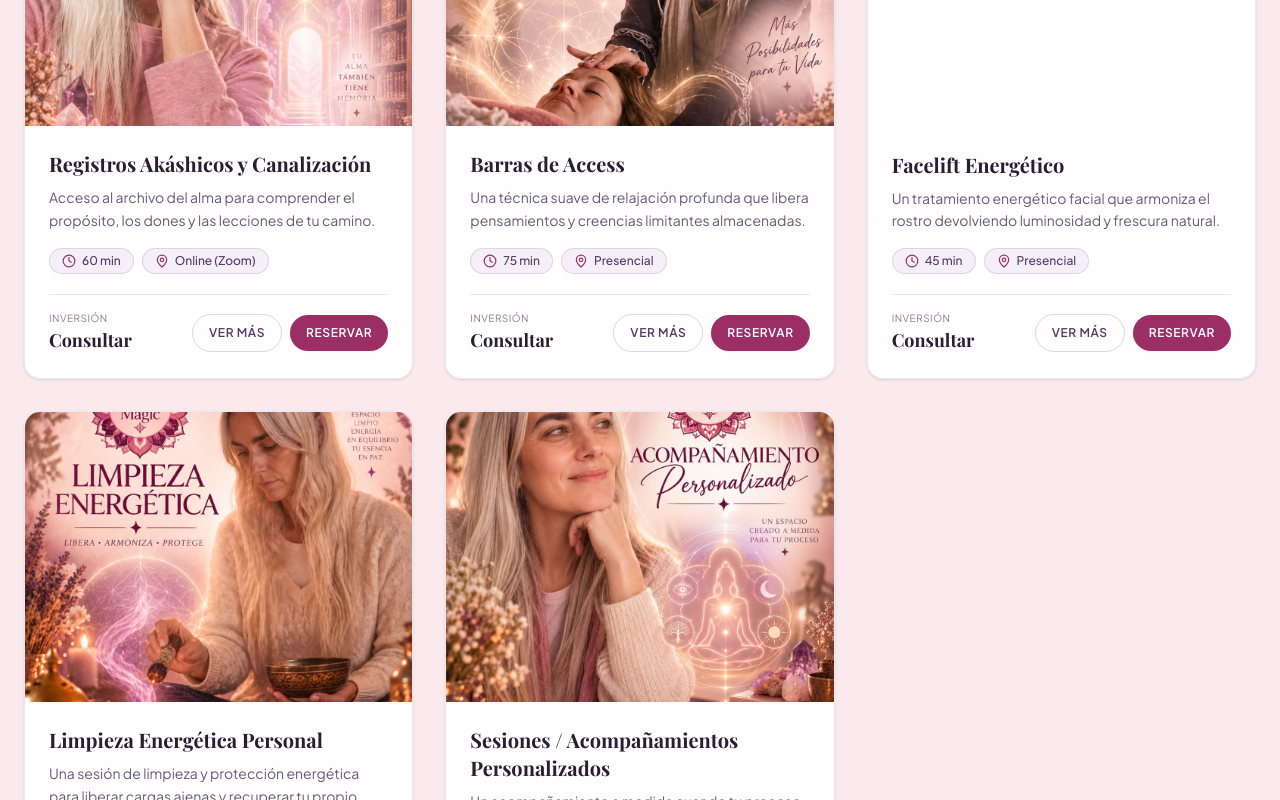
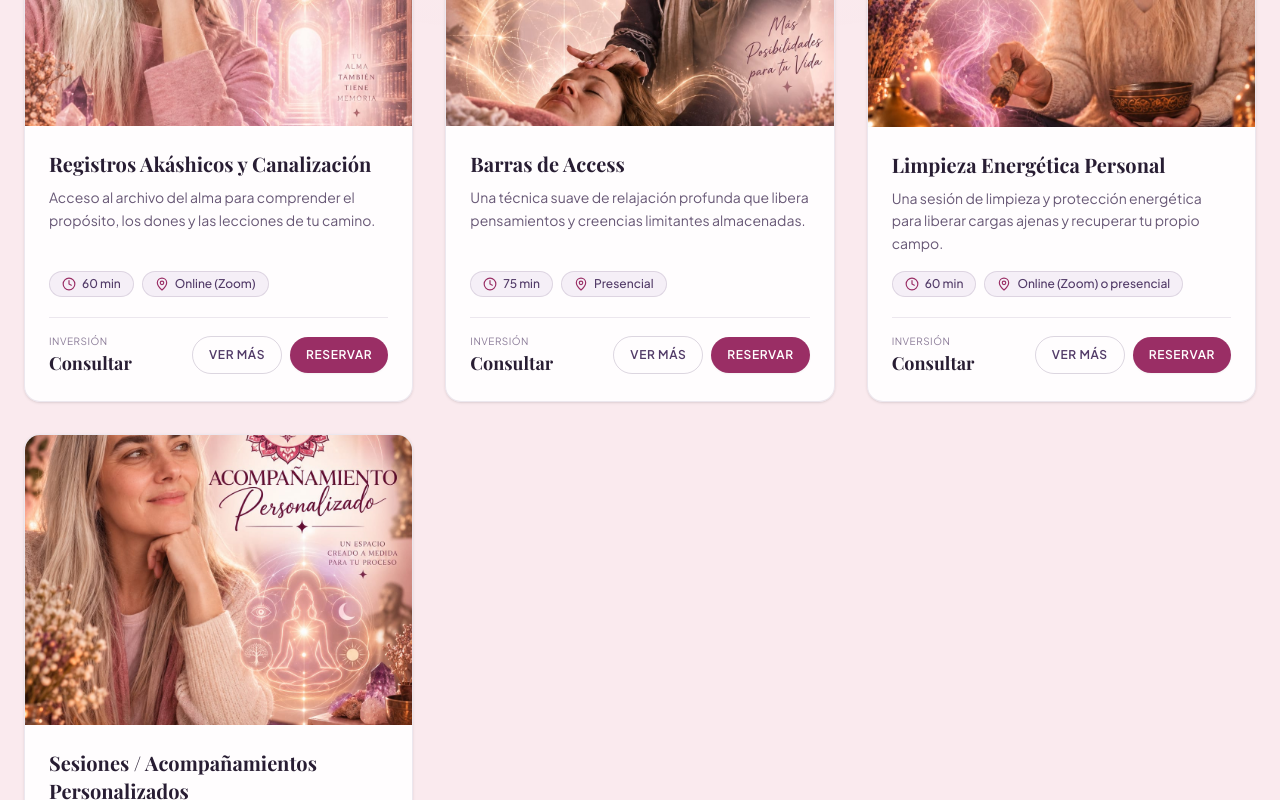
Before and after one commit to diegocabre/carolinemagic, a Next.js app: page /sesiones in a window 1280 px wide. Shown: the part 1400-2200 px from the top of the page. Built offline with nearby package versions, Linux system fonts and the light colour scheme; a web font is replaced by a local one.

Commit message:
Card de Sesiones modificados

```diff
--- a/src/data/sesiones.ts
+++ b/src/data/sesiones.ts
@@ -74,17 +74,6 @@ export const sesionesIndividuales: Sesion[] = [
     precio: "Consultar",
   },
   {
-    id: "facelift-energetico",
-    nombre: "Facelift Energético",
-    descripcionBreve:
-      "Un tratamiento energético facial que armoniza el rostro devolviendo luminosidad y frescura natural.",
-    descripcionLarga:
-      "Trabajo energético facial que combina técnicas de canalización manual y limpieza sutil para liberar tensión acumulada en el rostro. Al equilibrar el flujo energético de la zona, se favorece una apariencia más luminosa, descansada y armónica, como reflejo externo de un estado interno más liviano.",
-    duracion: "45 min",
-    modalidad: "Presencial",
-    precio: "Consultar",
-  },
-  {
     id: "limpieza-energetica-personal",
     nombre: "Limpieza Energética Personal",
     imagen: "/images/sesiones/limpieza.jpeg",
```
